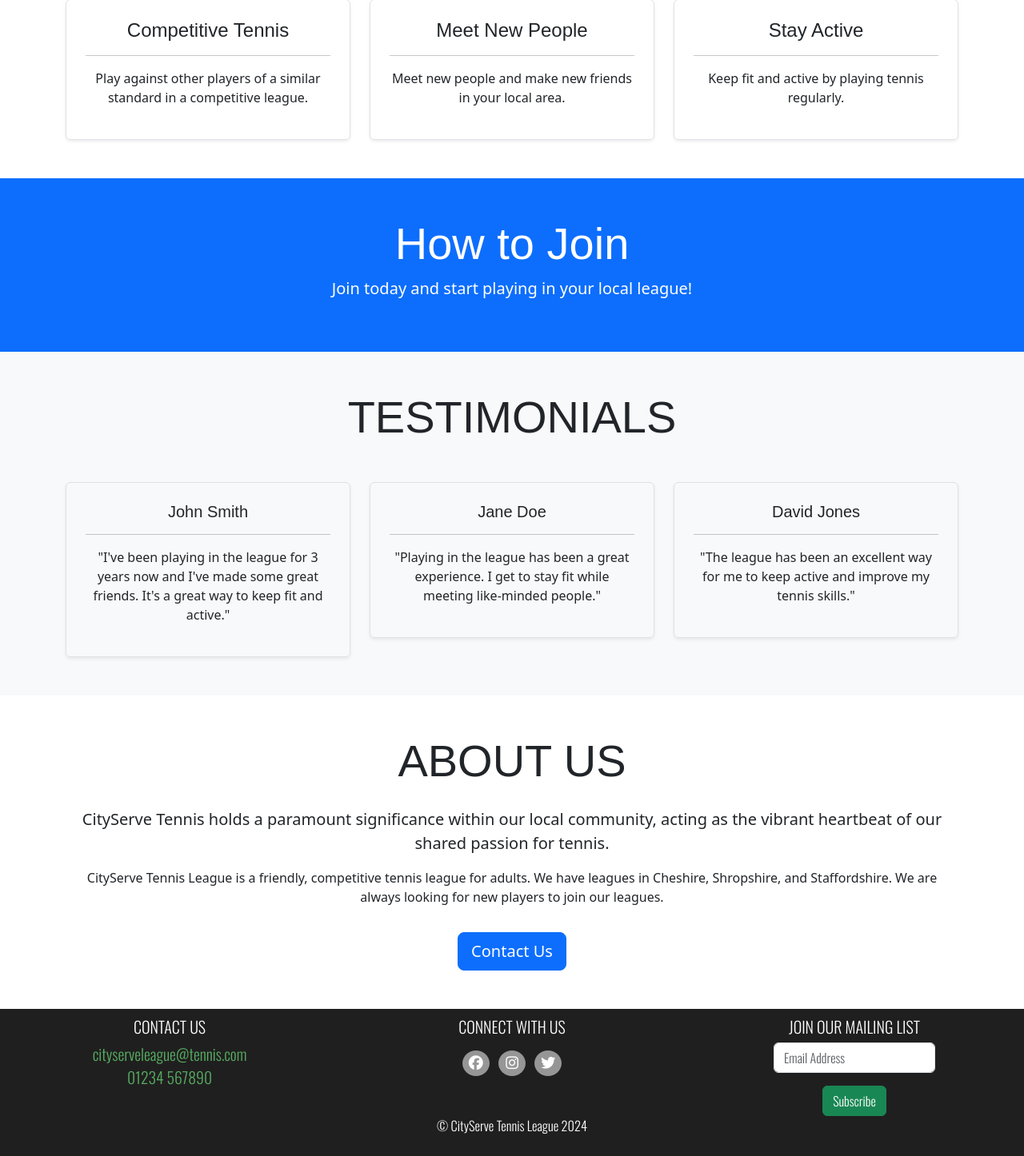
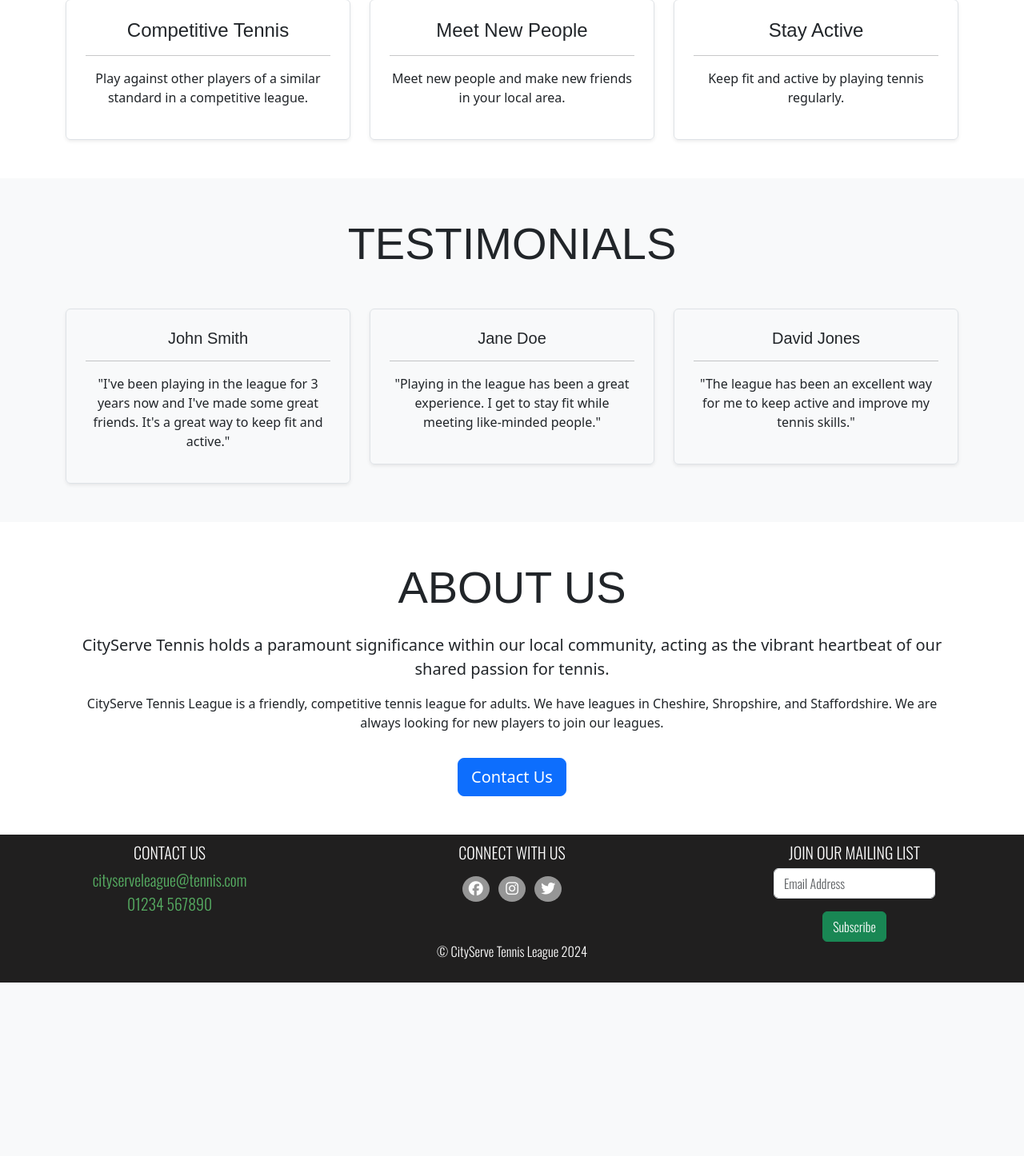
Before and after one commit to AJMCoder/Project-4, a Django app: template home/templates/home/home.html in a window 1280 px wide. Shown: the part 1432-2878 px from the top of the page at 80% size. After the commit the page ends 2661 px from the top, so only its background shows below. Run offline with Django 5.2, Linux system fonts and the light colour scheme; the template is opened without the code that fills it, so the values that code supplies are empty; some libraries are stand-ins or nearby versions; some web fonts are replaced.

Commit message:
Update and fix home.html link and adjust styling.

```diff
--- a/home/templates/home/home.html
+++ b/home/templates/home/home.html
@@ -8,7 +8,7 @@
     </section>
     <!-- Inspiration for Website design used from Net Ninja -->
 <!-- How to join section -->
-<section id="how-to-join" class="py-5 bg-light">
+<section id="how-to-join" class="py-5 bg-light py-5">
     <div class="container-lg text-center">
         <h2 class="display-4 text-uppercase mb-5">How to Join</h2>
         <div class="row">
@@ -16,7 +16,7 @@
                 <div class="p-4 border rounded shadow-sm">
                     <h3 class="h4">Step 1</h3>
                     <hr>
-                    <p>Register your interest by completing the form on the <a href="#" class="text-primary">contact</a> page.</p>
+                    <p>Register your interest by completing the form on the <a href="{% url 'contact' %}" class="text-primary">contact</a> page.</p>
                 </div>
             </div>
             <div class="col-md-4">
@@ -67,14 +67,6 @@
     </div>
 </section>
 
-<!-- Joining Section -->
-<section id="joining" class="bg-primary text-white py-5">
-    <div class="container-lg text-center">
-        <h2 class="display-4">How to Join</h2>
-        <p class="lead">Join today and start playing in your local league!</p>
-    </div>
-</section>
-
 <!-- Testimonials Section -->
 <section id="testimonials" class="py-5 bg-light">
     <div class="container-lg text-center">
@@ -111,7 +103,7 @@
         <h2 class="display-4 text-uppercase mb-4">About Us</h2>
         <p class="lead">CityServe Tennis holds a paramount significance within our local community, acting as the vibrant heartbeat of our shared passion for tennis.</p>
         <p>CityServe Tennis League is a friendly, competitive tennis league for adults. We have leagues in Cheshire, Shropshire, and Staffordshire. We are always looking for new players to join our leagues.</p>
-        <a href="contact.html" class="btn btn-primary btn-lg mt-3">Contact Us</a>
+        <a href="{% url 'contact' %}" class="btn btn-primary btn-lg mt-3">Contact Us</a>
     </div>
 </section>
 {% endblock %}
--- a/home/views.py
+++ b/home/views.py
@@ -2,4 +2,4 @@
 from django.views.generic import TemplateView
 
 class HomeView(TemplateView):
-    template_name = 'home.html'
+    template_name = 'home/home.html'
```
